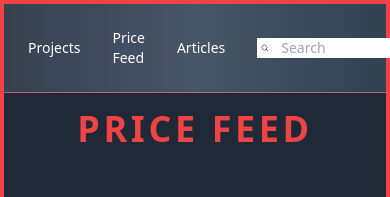
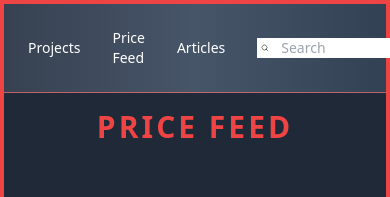
Before and after one commit to 0xGenghisGoose/goosenet-v2, a Next.js app: page /PriceFeed in a window 390 px wide. Shown: the top 197 px of the page. Built offline with nearby package versions, Linux system fonts and the light colour scheme; no server answers.

Commit message:
price feed responsive

```diff
--- a/pages/PriceFeed.tsx
+++ b/pages/PriceFeed.tsx
@@ -5,15 +5,13 @@ import FeedCard from '@/components/FeedCard';
 import Footer from '@/components/Footer';
 import { fullCoinAPI, fetcher } from '@/utils';
 
-// API call to CoinGecko - maps coins out & passes data to individual component - when token selected, routed to own personal page w/ dynamic routing
-
 export default function PriceFeed() {
 	const { data } = useSWR(fullCoinAPI, fetcher);
 
 	return (
 		<>
 			<Head>
-				<title>goosenet</title>
+				<title>goosenet - Price Feed</title>
 				<meta name='description' content='Goosenet by 0xGenghisGoose' />
 				<meta name='viewport' content='width=device-width, initial-scale=1' />
 				<link rel='icon' href='/favicon.ico' />
@@ -23,17 +21,16 @@ export default function PriceFeed() {
 				{/* Nav */}
 				<Nav />
 
-				<h2 className='text-center text-4xl text-red-500 font-bold tracking-widest pt-4'>
+				<h2 className='text-center text-3xl md:text-4xl text-red-500 font-bold tracking-widest pt-4'>
 					PRICE FEED
 				</h2>
 				<br />
-				<h4 className='text-center text-xl font-semibold tracking-wider pb-4 m-6 mx-96 border-b border-dotted border-slate-500/60'>
+				<h4 className='text-center text-md lg:text-xl font-semibold tracking-wider pb-4 m-6 mx-72 lg:mx-96 border-b border-dotted border-slate-500/60'>
 					Top <span className='text-red-500'>100</span> Tokens By Market Cap
 				</h4>
 
-				{/* To Do: add onclick to be taken to specific asset page */}
 				<div className='justify-center'>
-					<div className='p-2 pb-8 m-4 text-center text-lg min-w-screen'>
+					<div className='p-2 pb-8 m-4 text-center text-md lg:text-lg min-w-screen'>
 						{data?.map((token: any) => (
 							<FeedCard key={token.id} token={token}></FeedCard>
 						))}
```
